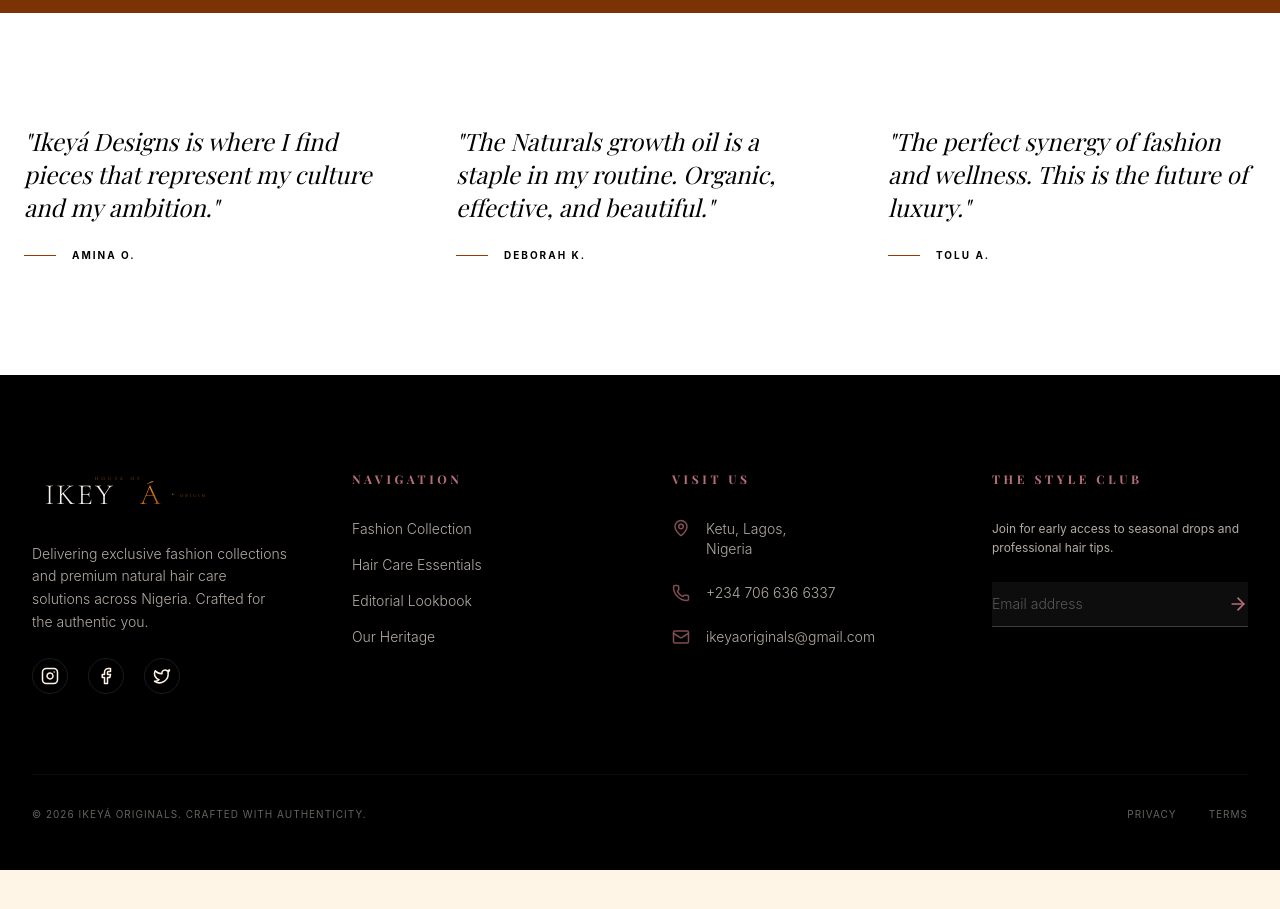
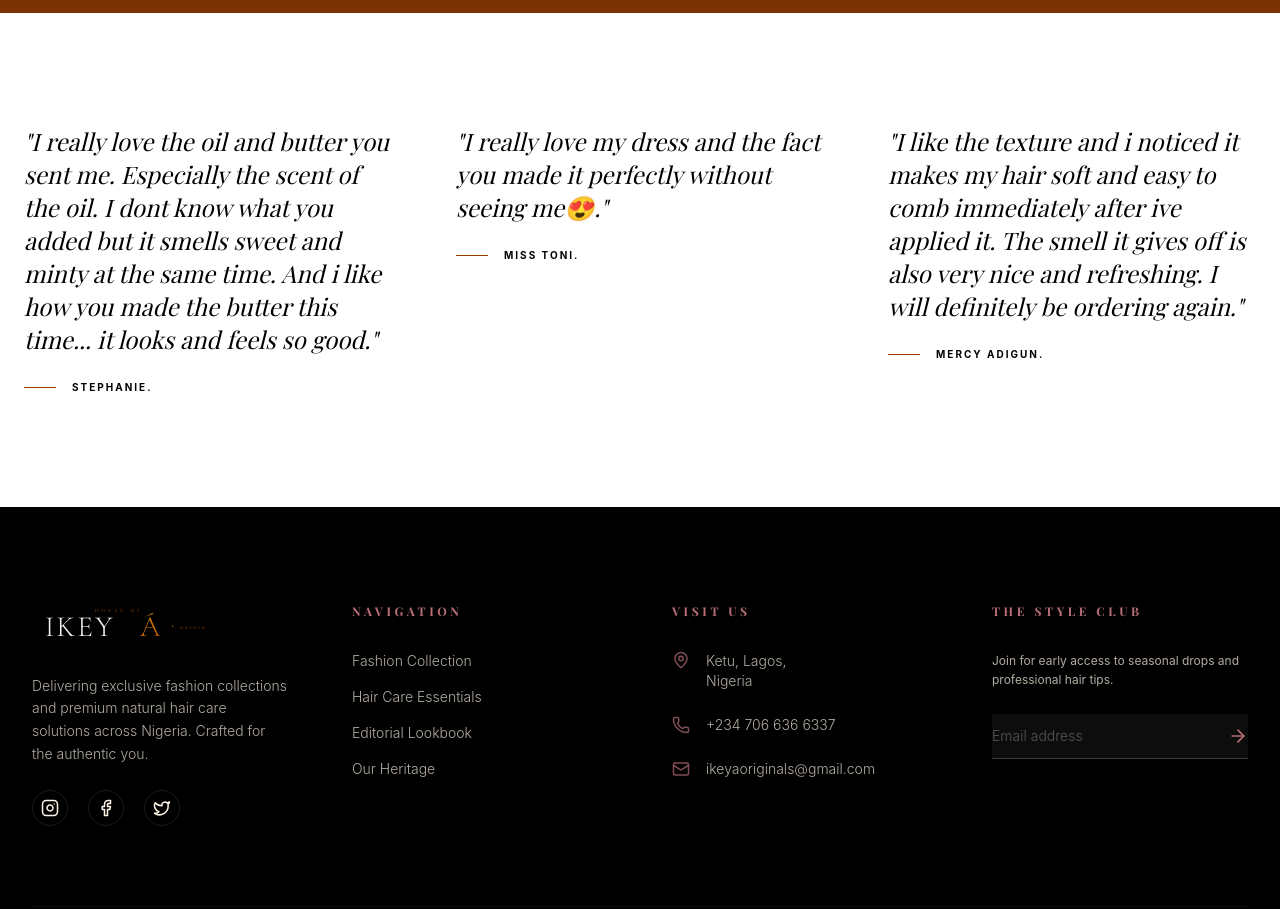
Before and after one commit to DelightGeorge/ikeya-originals, a React (Vite) app in the folder ikeya_originnals/: page / in a window 1280 px wide. Shown: the part 2860-3769 px from the top of the page. Before the commit the page ends 3730 px from the top, so only its background shows below. Built offline with nearby package versions, Linux system fonts and the light colour scheme; no server answers; a web font is replaced by a local one.

Commit message:
changed toast

```diff
--- a/ikeya_originnals/src/Pages/Home.jsx
+++ b/ikeya_originnals/src/Pages/Home.jsx
@@ -64,19 +64,19 @@ const Home = () => {
   const testimonials = useMemo(
     () => [
       {
-        name: "Amina O.",
+        name: "Stephanie.",
         quote:
-          "Ikeyá Designs is where I find pieces that represent my culture and my ambition.",
+          "I really love the oil and butter you sent me. Especially the scent of the oil. I dont know what you added but it smells sweet and minty at the same time. And i like how you made the butter this time... it looks and feels so good.",
       },
       {
-        name: "Deborah K.",
+        name: "Miss Toni.",
         quote:
-          "The Naturals growth oil is a staple in my routine. Organic, effective, and beautiful.",
+          "I really love my dress and the fact you made it perfectly without seeing me😍.",
       },
       {
-        name: "Tolu A.",
+        name: "Mercy Adigun.",
         quote:
-          "The perfect synergy of fashion and wellness. This is the future of luxury.",
+          "I like the texture and i noticed it makes my hair soft and easy to comb immediately after ive applied it. The smell it gives off is also very nice and refreshing. I will definitely be ordering again.",
       },
     ],
     []
```
